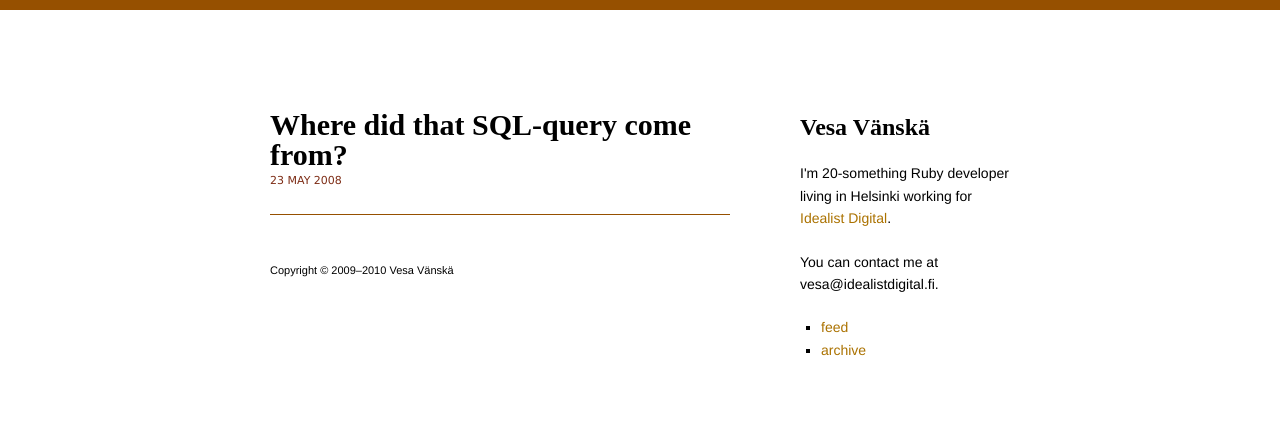
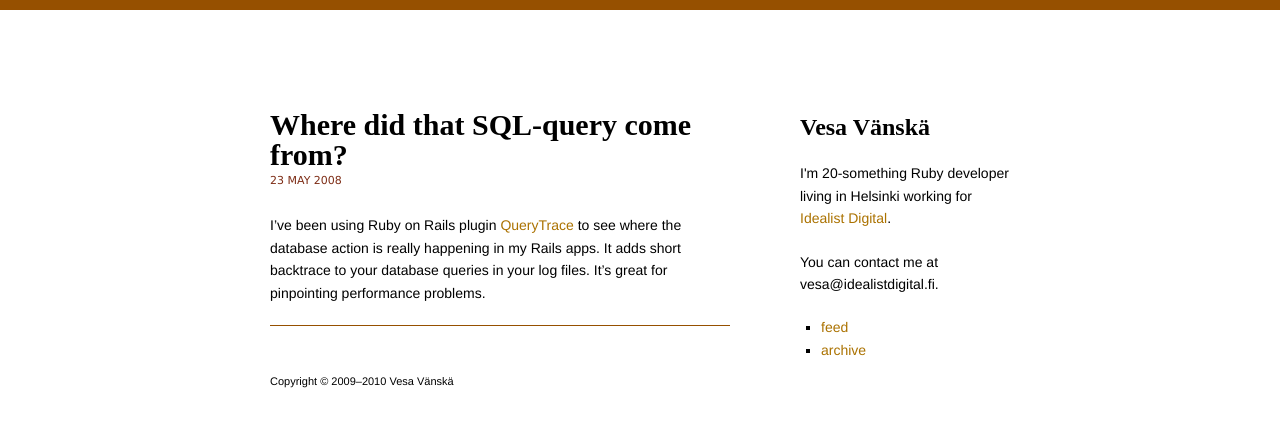
Before and after one commit to vesan/vesan.github.com, a Jekyll site: the page built from _posts/2008-05-23-where-did-that-sql-query-come-from.markdown, in a window 1280 px wide. Shown: the top 427 px of the page. Built offline with Jekyll 4.4.1, drawn with Linux system fonts in a browser that asks for light colours.

Commit message:
Working?

```diff
--- a/_posts/2008-05-23-where-did-that-sql-query-come-from.markdown
+++ b/_posts/2008-05-23-where-did-that-sql-query-come-from.markdown
@@ -9,3 +9,5 @@ tags: [code, plugins, rails, rake, performance]
 <div class="post_information">
   {{ page.date | date_to_string | upcase }}
 </div>
+
+I’ve been using Ruby on Rails plugin [QueryTrace](http://terralien.com/projects/querytrace/ "Terralien - QueryTrace") to see where the database action is really happening in my Rails apps. It adds short backtrace to your database queries in your log files. It’s great for pinpointing performance problems.
```
